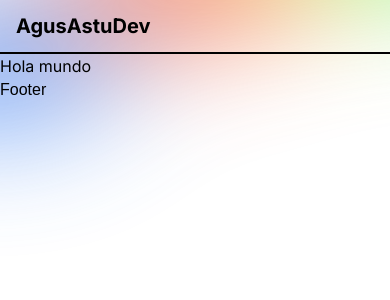
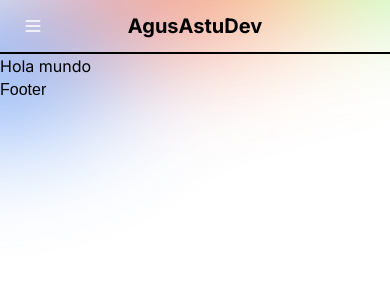
Before and after one commit to AgusAstuDev/portfolio-nextjs, a Next.js app: page / in a window 390 px wide. Shown: the top 300 px of the page. Built offline with nearby package versions, Linux system fonts and the light colour scheme.

Commit message:
Se ha terminado el Header Menu con boton mobile

```diff
--- a/src/components/layout/Header.tsx
+++ b/src/components/layout/Header.tsx
@@ -1,54 +1,78 @@
+"use client";
 import Image from "next/image";
+import { useState, useEffect } from "react";
+import SubmenuMobile from "./SubmenuMobile";
+import { menuItems, socialItems } from "@/utils/data";
 
 export default function Header() {
-  const menuItems = [
-    { text: "Inicio", href: "#inicio" },
-    { text: "Sobre mí", href: "#sobre-mi" },
-    { text: "Experiencia", href: "#experiencia" },
-    { text: "Habilidades", href: "#habilidades" },
-    { text: "Contacto", href: "#contacto" },
-    { text: "Resúmen", href: "#resumen" },
-  ];
+  const [isMenuOpen, setIsMenuOpen] = useState(false);
 
-  const socialItems = [
-    {
-      name: "LinkedIn",
-      href: "https://www.linkedin.com/in/tuperfil",
-      src: "/linkedIn_icon.svg",
-    },
-    {
-      name: "GitHub",
-      href: "https://github.com/tuperfil",
-      src: "/gitHub_icon.svg",
-    },
-    {
-      name: "Instagram",
-      href: "https://instagram.com/tuperfil",
-      src: "/instagram_icon.svg",
-    },
-  ];
+  // const menuItems = [
+  //   { text: "Sobre mí", href: "#sobre-mi" },
+  //   { text: "Experiencia", href: "#experiencia" },
+  //   { text: "Habilidades", href: "#habilidades" },
+  //   { text: "Contacto", href: "#contacto" },
+  //   { text: "Resúmen", href: "#resumen" },
+  // ];
+
+  // const socialItems = [
+  //   {
+  //     name: "LinkedIn",
+  //     href: "https://www.linkedin.com/in/tuperfil",
+  //     src: "/linkedIn_icon.svg",
+  //   },
+  //   {
+  //     name: "GitHub",
+  //     href: "https://github.com/tuperfil",
+  //     src: "/gitHub_icon.svg",
+  //   },
+  //   {
+  //     name: "Instagram",
+  //     href: "https://instagram.com/tuperfil",
+  //     src: "/instagram_icon.svg",
+  //   },
+  // ];
+
+  const handleMenuToggle = () => {
+    setIsMenuOpen((prev) => !prev);
+  };
+
+  useEffect(() => {
+    if (isMenuOpen) {
+      document.body.style.overflow = "hidden";
+    } else {
+      document.body.style.overflow = "auto";
+    }
+
+    return () => {
+      document.body.style.overflow = "auto";
+    };
+  }, [isMenuOpen]);
 
   return (
-    <header className="w-full h-[54px] bg-[var(--objects-background)] border-b-[2px] border-[var(--objects-border)] border-solid">
-      <div className="w-full max-w-[1440px] mx-auto h-full flex items-center justify-between px-4">
+    <header
+      className={`w-full h-[54px] ${
+        isMenuOpen ? "bg-background" : "bg-[var(--objects-background)]"
+      }  border-b-[2px] border-[var(--objects-border)] border-solid`}
+    >
+      <div className="w-full max-w-[1440px] mx-auto h-full flex items-center justify-center md:justify-between px-4">
         <div className="flex-shrink-0">
           <a href="#" className="font-inter font-bold text-xl">
             AgusAstuDev
           </a>
         </div>
-
-        <nav className="hidden md:flex items-center space-x-4">
+        <nav className="hidden md:flex items-center gap-[10px]">
           {menuItems.map((item) => (
             <a
               key={item.text}
               href={item.href}
-              className="px-3 py-2 rounded-md text-sm transition-colors relative font-semibold"
+              className="px-2 py-2 rounded-md text-sm transition-colors relative font-semibold tracking-[0.6px] m-0"
             >
               {item.text}
             </a>
           ))}
-
-          <div className="hidden md:flex items-center gap-[15px]">
+        </nav>
+        <div className="hidden md:flex items-center gap-[10px]">
           {socialItems.map((social) => (
             <a
               key={social.name}
@@ -65,8 +89,30 @@ export default function Header() {
             </a>
           ))}
         </div>
-        </nav>
+        <div className="md:hidden absolute left-0 translate-x-[15px] flex items-center">
+          <button
+            className="p-2 rounded-md bg-[var(--objects-background)] hover:bg-[var(--objects-hover)] transition-colors"
+            onClick={handleMenuToggle}
+          >
+            {isMenuOpen ? (
+              <Image
+                src="/menuClose_icon.svg"
+                alt="Menu icon"
+                width={20}
+                height={20}
+              />
+            ) : (
+              <Image
+                src="/menuHamb_icon.svg"
+                alt="Menu icon"
+                width={20}
+                height={20}
+              />
+            )}
+          </button>
         </div>
+      </div>
+      <SubmenuMobile isOpen={isMenuOpen} />
     </header>
   );
 }
--- /dev/null
+++ b/src/components/layout/SubmenuMobile.tsx
@@ -0,0 +1,47 @@
+import Image from "next/image";
+import { menuItems, socialItems } from "@/utils/data";
+
+interface SubmenuMobileProps {
+  isOpen: boolean;
+}
+
+export default function SubmenuMobile({ isOpen }: SubmenuMobileProps) {
+  return (
+    <div
+      className={`absolute w-full h-screen bg-background/5 ${
+        isOpen ? "flex" : "hidden"
+      } `}
+    >
+      <div className="flex bg-background w-full h-[300px] flex-col justify-center items-center gap-[20px]">
+        <nav className="flex flex-col items-center gap-[5px]">
+          {menuItems.map((item) => (
+            <a
+              key={item.text}
+              href={item.href}
+              className="px-2 py-2 rounded-md text-sm transition-colors relative font-semibold tracking-[0.6px] m-0"
+            >
+              {item.text}
+            </a>
+          ))}
+        </nav>
+        <div className="flex items-center gap-[10px]">
+          {socialItems.map((social) => (
+            <a
+              key={social.name}
+              href={social.href}
+              target="_blank"
+              rel="noopener noreferrer"
+            >
+              <Image
+                src={social.src}
+                alt={`${social.name} icon`}
+                width={18}
+                height={18}
+              />
+            </a>
+          ))}
+        </div>
+      </div>
+    </div>
+  );
+}
--- /dev/null
+++ b/src/utils/data.ts
@@ -0,0 +1,26 @@
+// src/data/headerData.ts
+export const menuItems = [
+  { text: "Sobre mí", href: "#sobre-mi" },
+  { text: "Experiencia", href: "#experiencia" },
+  { text: "Habilidades", href: "#habilidades" },
+  { text: "Contacto", href: "#contacto" },
+  { text: "Resúmen", href: "#resumen" },
+] as const;
+
+export const socialItems = [
+  {
+    name: "LinkedIn",
+    href: "https://www.linkedin.com/in/tuperfil",
+    src: "/linkedIn_icon.svg",
+  },
+  {
+    name: "GitHub",
+    href: "https://github.com/tuperfil",
+    src: "/gitHub_icon.svg",
+  },
+  {
+    name: "Instagram",
+    href: "https://instagram.com/tuperfil",
+    src: "/instagram_icon.svg",
+  },
+] as const;
```
Also changed, not shown: public/menuClose_icon.svg (added), public/menuHamb_icon.svg (added). Lines whose indentation alone changed are shown as unchanged.
